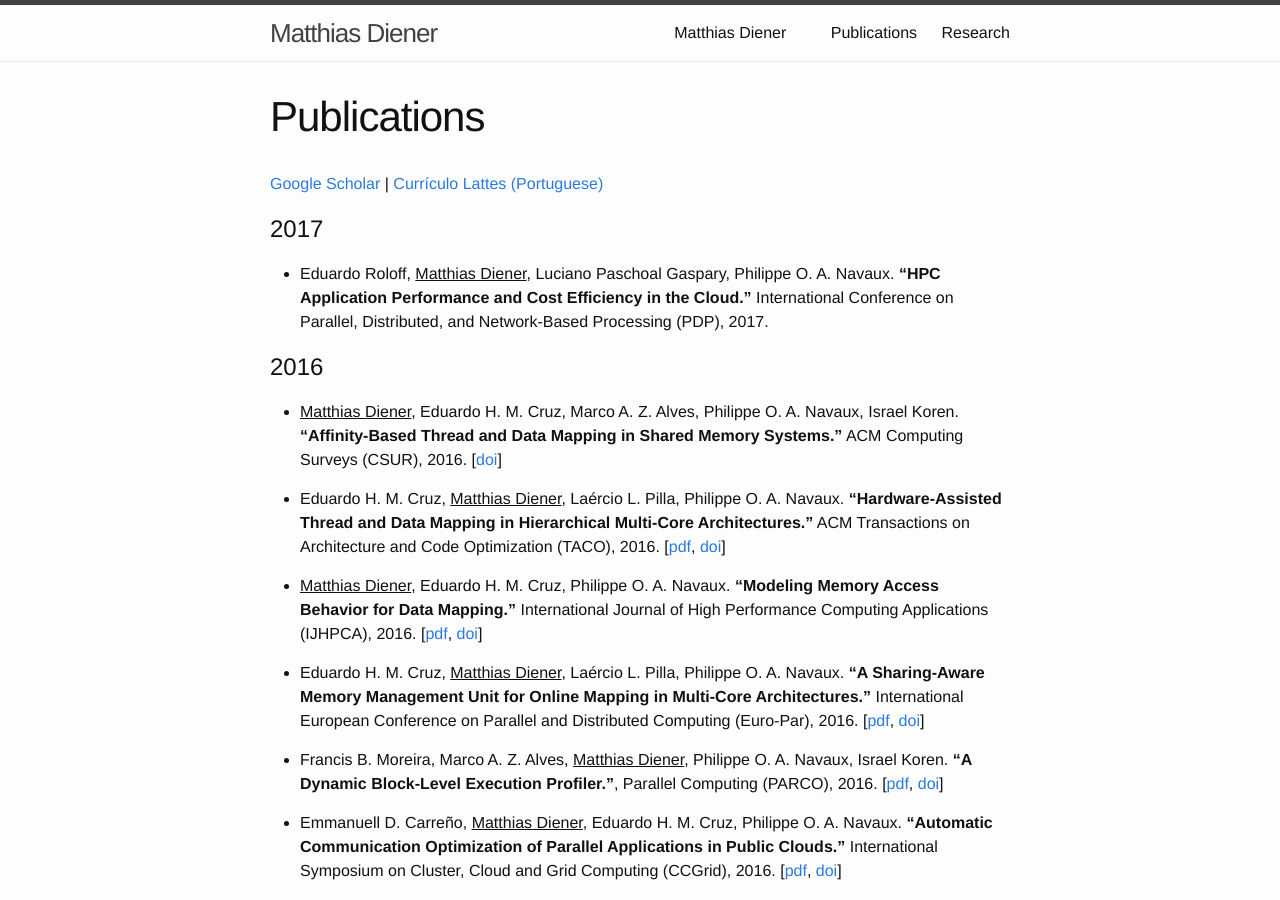
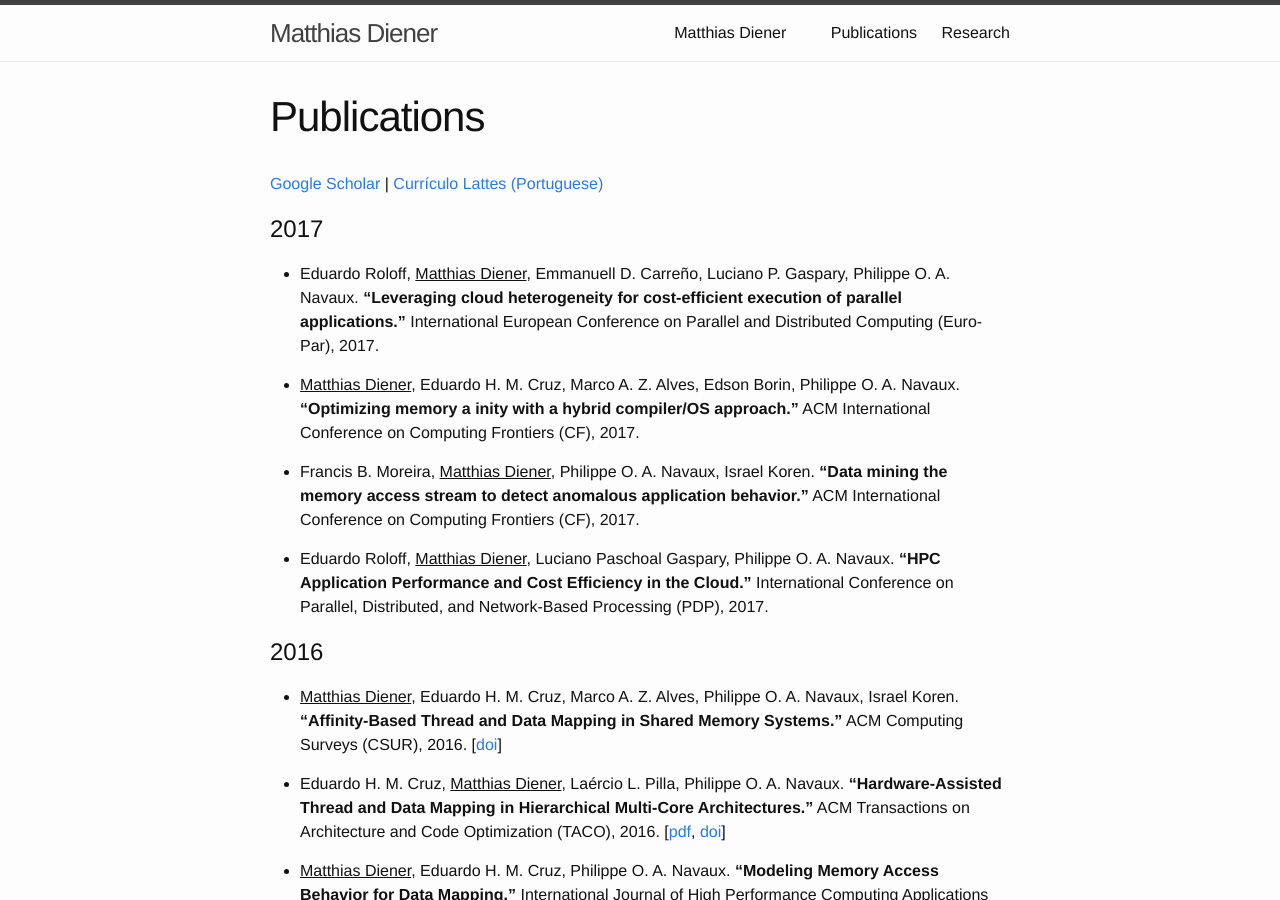
Before and after one commit to matthiasdiener/matthiasdiener.github.io, a Jekyll site: the page built from publications.md, in a window 1280 px wide and 900 px high. Built offline with Jekyll 4.4.1, drawn with Linux system fonts in a browser that asks for light colours.

Commit message:
add 2017 papers

```diff
--- a/publications.md
+++ b/publications.md
@@ -7,6 +7,12 @@ title: Publications
 
 
 # 2017
+
+* Eduardo Roloff, <u>Matthias Diener</u>, Emmanuell D. Carreño, Luciano P. Gaspary, Philippe O. A. Navaux. **“Leveraging cloud heterogeneity for cost-efficient execution of parallel applications.”** International European Conference on Parallel and Distributed Computing (Euro-Par), 2017.
+
+* <u>Matthias Diener</u>, Eduardo H. M. Cruz, Marco A. Z. Alves, Edson Borin, Philippe O. A. Navaux. **“Optimizing memory a inity with a hybrid compiler/OS approach.”** ACM International Conference on Computing Frontiers (CF), 2017.
+
+* Francis B. Moreira, <u>Matthias Diener</u>, Philippe O. A. Navaux, Israel Koren. **“Data mining the memory access stream to detect anomalous application behavior.”** ACM International Conference on Computing Frontiers (CF), 2017.
 
 * Eduardo Roloff, <u>Matthias Diener</u>, Luciano Paschoal Gaspary, Philippe O. A. Navaux. **“HPC Application Performance and Cost Efficiency in the Cloud.”** International Conference on Parallel, Distributed, and Network-Based Processing (PDP), 2017.
 
```
